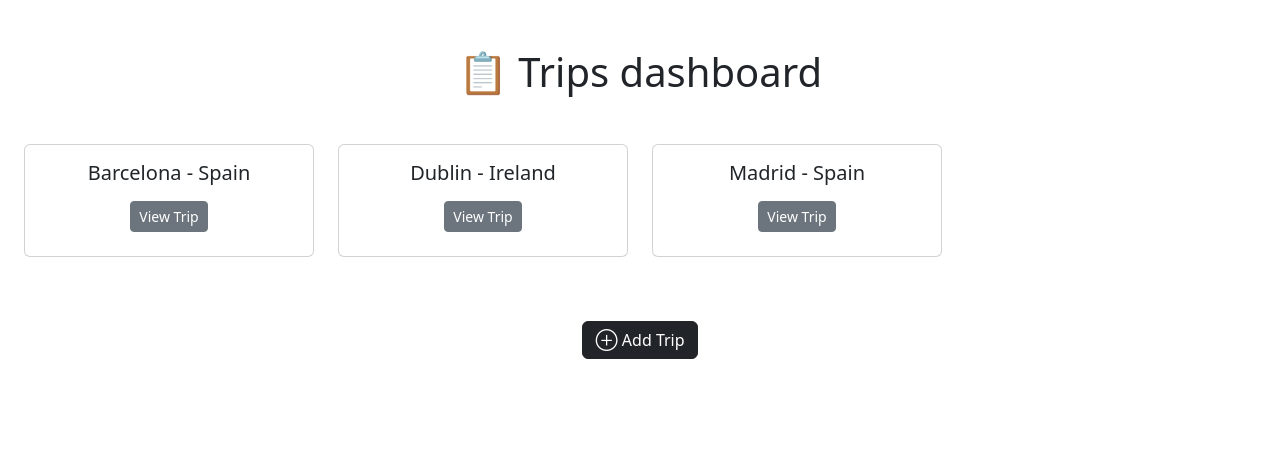
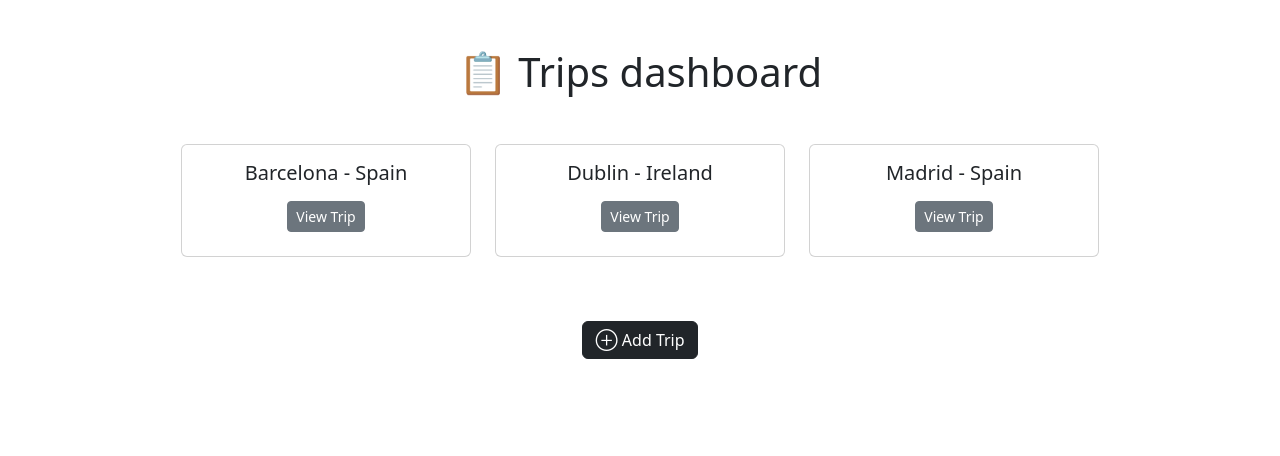
Before and after one commit to aifontao/TralvelPlanner, a Flask app: page / in a window 1280 px wide. Shown: the part 56-512 px from the top of the page. Run offline with Flask 3, Linux system fonts and the light colour scheme; a user stored in the database is signed in; data that the repository does not hold is empty; some libraries are stand-ins or nearby versions.

Commit message:
Centered index

```diff
--- a/templates/index.html
+++ b/templates/index.html
@@ -9,7 +9,7 @@
 <h1 class="m-5">📋 Trips dashboard</h1>
 
     {% if trips %}
-        <div class="row row-cols-1 row-cols-md-4 g-4 mb-5">
+        <div class="row row-cols-1 row-cols-md-4 g-4 mb-5 justify-content-center">
             {% for trip in trips %}
                 <div class="col">
                     <div class="card mb-3">
```
Also changed, not shown: 1 other file.
